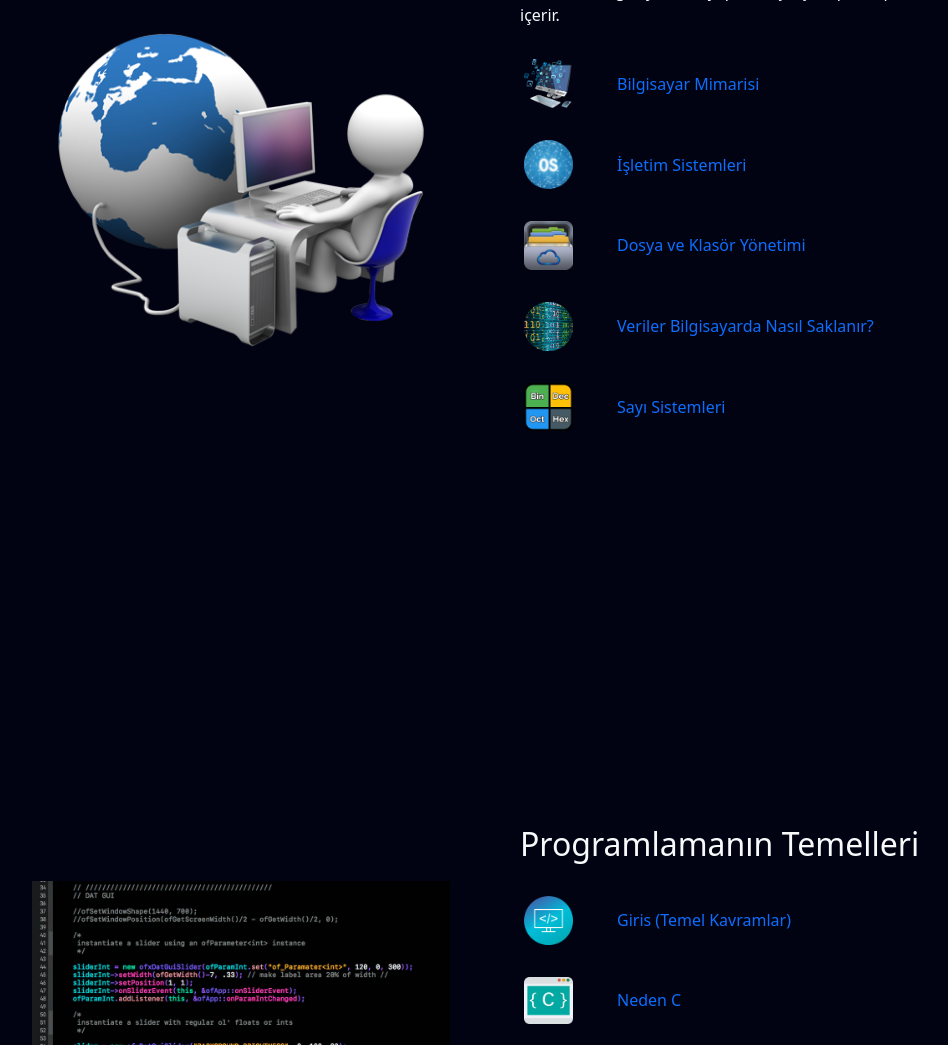
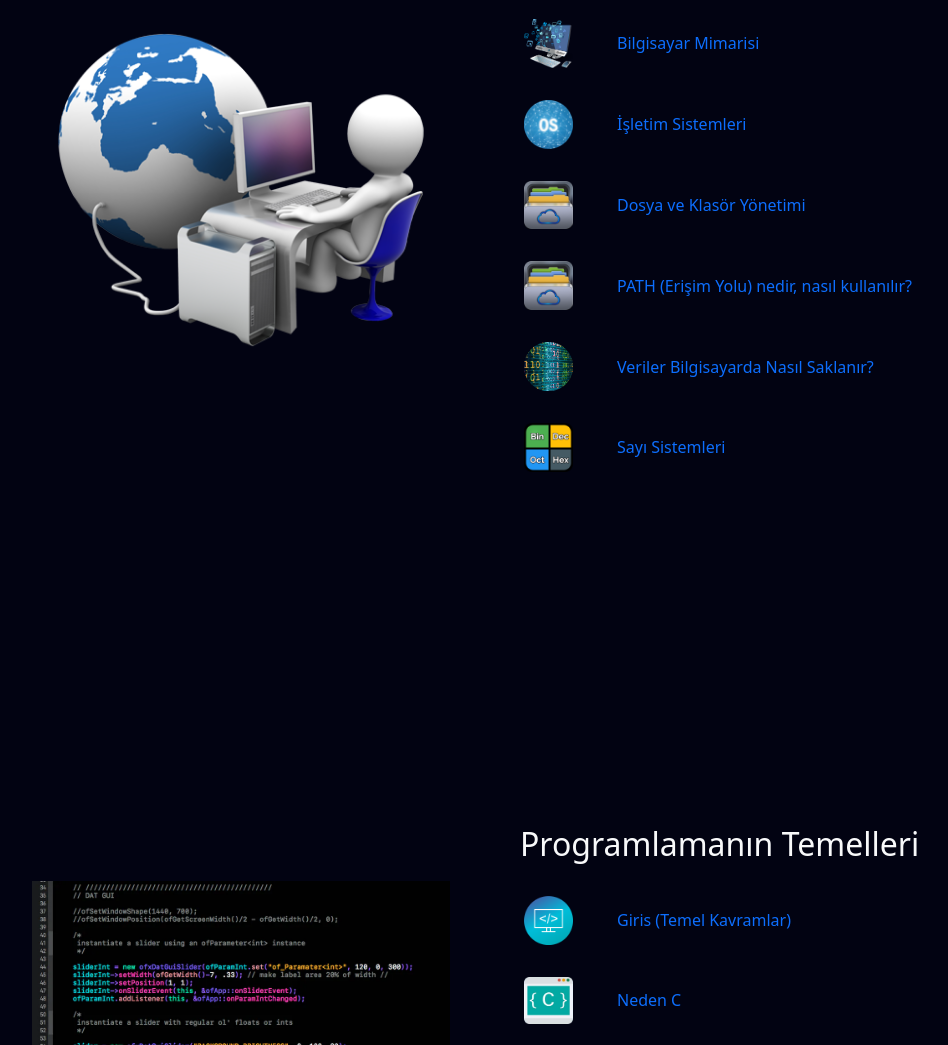
Before and after one commit to erbull/erbull.github.io, a plain HTML site: page index.html in a window 1280 px wide. Shown: the part 1210-2255 px from the top of the page, without its empty margins (120-1068 px from the left). Drawn offline with nearby package versions, Linux system fonts and the light colour scheme.

Commit message:
Update index.html

```diff
--- a/index.html
+++ b/index.html
@@ -83,6 +83,15 @@
                     </div>
                     <div class="row col justify-content-start align-items-center">
                         <a href="fundamentals/folders.html">Dosya ve Klasör Yönetimi</a>
+                    </div>
+                </div>
+
+		<div class="row">
+                    <div class="col-3 col-md-2 p-3">
+                        <img class="w-75" src="img/folders.png"/>
+                    </div>
+                    <div class="row col justify-content-start align-items-center">
+                        <a href="fundamentals/path.html">PATH (Erişim Yolu) nedir, nasıl kullanılır?</a>
                     </div>
                 </div>
 
```
